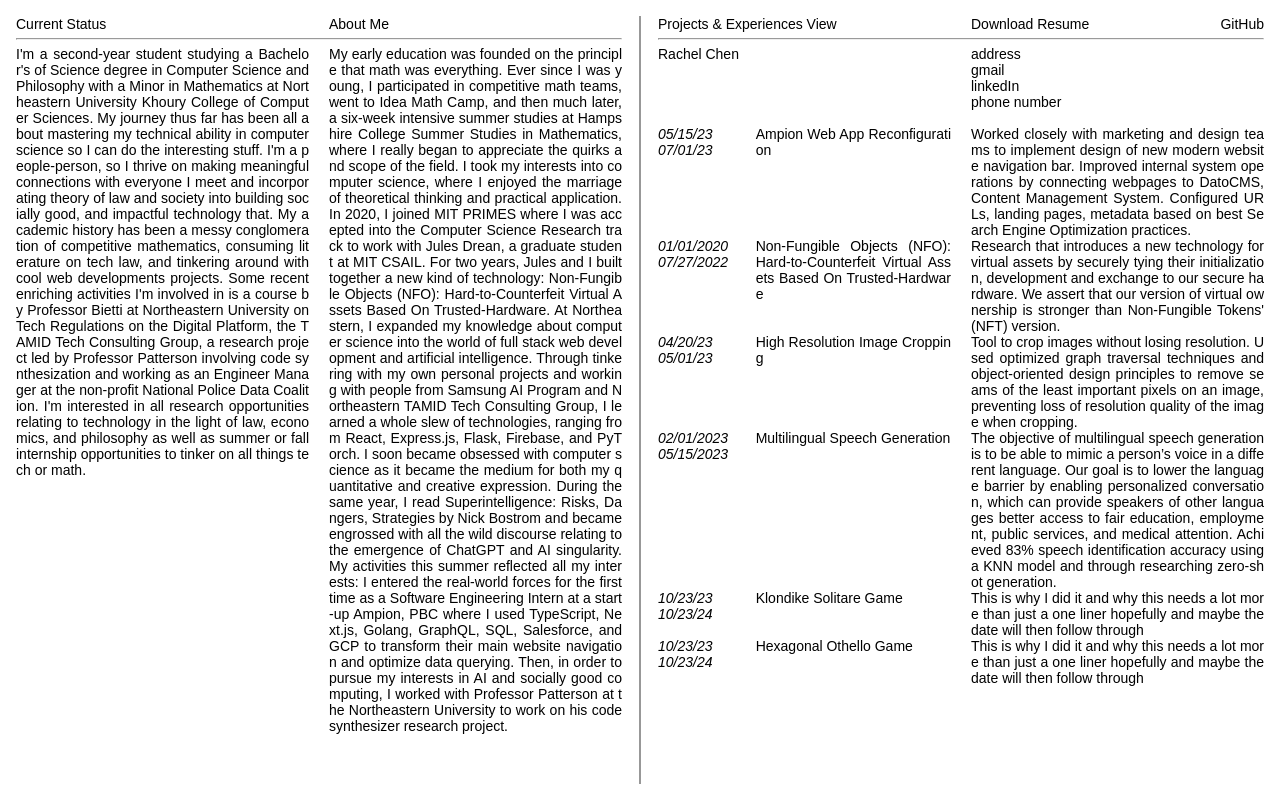
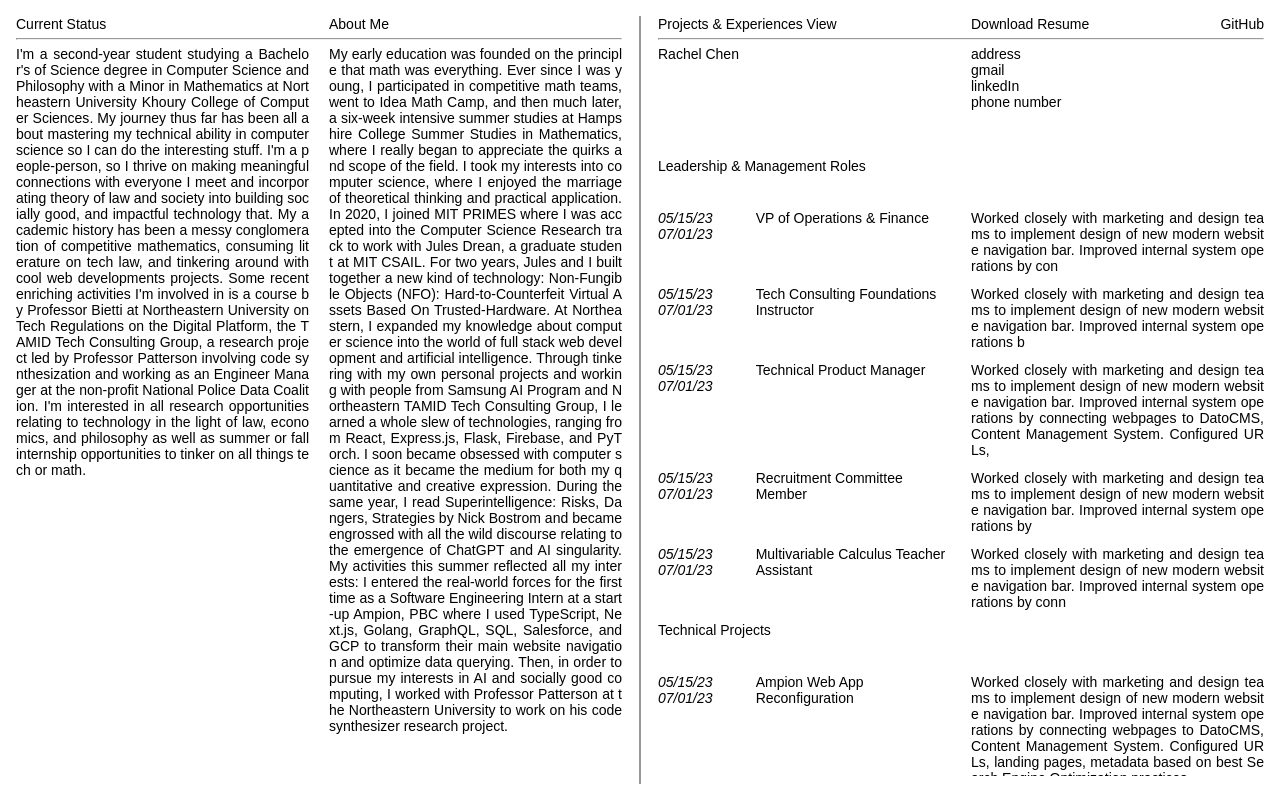
Before and after one commit to RachelJiarui/PersonalSite, a plain HTML site: page index.html in a window 1280 px wide. Drawn offline with Linux system fonts and the light colour scheme; a web font is replaced by a local one.

Commit message:
table view

```diff
--- a/index.html
+++ b/index.html
@@ -103,62 +103,133 @@
 
           <!-- Table work -->
           <div id="table-view-body" class="selected">
-            <div class="container table-view-body ">
+            <p class="heading">Leadership & Management Roles</p>
+            <div class="container">
               <!-- Item 1 -->
               <div class="title">
                 <div class="date">
                   <div>05/15/23</div>
                   <div>07/01/23</div>
                 </div>
-                <p>Ampion Web App Reconfiguration</p>
+                <p class="title-role">VP of Operations & Finance</p>
               </div>
-              <p>Worked closely with marketing and design teams to implement design of new modern website navigation bar. Improved internal system operations by connecting webpages to DatoCMS, Content Management System. Configured URLs, landing pages, metadata based on best Search Engine Optimization practices.</p>
+              <p class="desc">Worked closely with marketing and design teams to implement design of new modern website navigation bar. Improved internal system operations by con</p>
+              <!-- Item 1 -->
+              <div class="title">
+                <div class="date">
+                  <div>05/15/23</div>
+                  <div>07/01/23</div>
+                </div>
+                <p class="title-role">Tech Consulting Foundations Instructor</p>
+              </div>
+              <p class="desc">Worked closely with marketing and design teams to implement design of new modern website navigation bar. Improved internal system operations b</p>
+              <!-- Item 3 -->
+              <div class="title">
+                <div class="date">
+                  <div>05/15/23</div>
+                  <div>07/01/23</div>
+                </div>
+                <p class="title-role">Technical Product Manager</p>
+              </div>
+              <p class="desc">Worked closely with marketing and design teams to implement design of new modern website navigation bar. Improved internal system operations by connecting webpages to DatoCMS, Content Management System. Configured URLs,</p>
+              <!-- Item 4 -->
+              <div class="title">
+                <div class="date">
+                  <div>05/15/23</div>
+                  <div>07/01/23</div>
+                </div>
+                <p class="title-role">Recruitment Committee Member</p>
+              </div>
+              <p class="desc">Worked closely with marketing and design teams to implement design of new modern website navigation bar. Improved internal system operations by </p>
+              <!-- Item 5 -->
+              <div class="title">
+                <div class="date">
+                  <div>05/15/23</div>
+                  <div>07/01/23</div>
+                </div>
+                <p class="title-role">Multivariable Calculus Teacher Assistant</p>
+              </div>
+              <p class="desc">Worked closely with marketing and design teams to implement design of new modern website navigation bar. Improved internal system operations by conn</p>
+              <!-- Add here -->
+            </div>
+            <p class="heading">Technical Projects</p>
+            <div class="container">
+              <!-- Item 1 -->
+              <div class="title">
+                <div class="date">
+                  <div>05/15/23</div>
+                  <div>07/01/23</div>
+                </div>
+                <p class="title-role">Ampion Web App Reconfiguration</p>
+              </div>
+              <p class="desc">Worked closely with marketing and design teams to implement design of new modern website navigation bar. Improved internal system operations by connecting webpages to DatoCMS, Content Management System. Configured URLs, landing pages, metadata based on best Search Engine Optimization practices.</p>
               <!-- Item 2 -->
               <div class="title">
                 <div class="date">
                   <div>01/01/2020</div>
                   <div>07/27/2022</div>
                 </div>
-                <p>Non-Fungible Objects (NFO): Hard-to-Counterfeit Virtual Assets Based On Trusted-Hardware</p>
+                <p class="title-role">Non-Fungible Objects (NFO): Hard-to-Counterfeit Virtual Assets Based On Trusted-Hardware</p>
               </div>
-              <p>Research that introduces a new technology for virtual assets by securely tying their initialization, development and exchange to our secure hardware. We assert that our version of virtual ownership is stronger than Non-Fungible Tokens' (NFT) version.</p>
+              <p class="desc">Research that introduces a new technology for virtual assets by securely tying their initialization, development and exchange to our secure hardware. We assert that our version of virtual ownership is stronger than Non-Fungible Tokens' (NFT) version.</p>
               <!-- Item 3 -->
               <div class="title">
                 <div class="date">
                   <div>04/20/23</div>
                   <div>05/01/23</div>
                 </div>
-                <p>High Resolution Image Cropping</p>
+                <p class="title-role">High Resolution Image Cropping</p>
               </div>
-              <p>Tool to crop images without losing resolution. Used optimized graph traversal techniques and object-oriented design principles to remove seams of the least important pixels on an image, preventing loss of resolution quality of the image when cropping.</p>
+              <p class="desc">Tool to crop images without losing resolution. Used optimized graph traversal techniques and object-oriented design principles to remove seams of the least important pixels on an image, preventing loss of resolution quality of the image when cropping.</p>
               <!-- Item 4 -->
               <div class="title">
                 <div class="date">
                   <div>02/01/2023</div>
                   <div>05/15/2023</div>
                 </div>
-                <p>Multilingual Speech Generation</p>
+                <p class="title-role">Multilingual Speech Generation</p>
               </div>
-              <p>The objective of multilingual speech generation is to be able to mimic a person’s voice in a different language. Our goal is to lower the language barrier by enabling personalized conversation, which can provide speakers of other languages better access to fair education, employment, public services, and medical attention. Achieved 83% speech identification accuracy using a KNN model and through researching zero-shot generation.</p>
+              <p class="desc">The objective of multilingual speech generation is to be able to mimic a person’s voice in a different language. Our goal is to lower the language barrier by enabling personalized conversation, which can provide speakers of other languages better access to fair education, employment, public services, and medical attention. Achieved 83% speech identification accuracy using a KNN model and through researching zero-shot generation.</p>
               <!-- Item 5 -->
               <div class="title">
                 <div class="date">
                   <div>10/23/23</div>
                   <div>10/23/24</div>
                 </div>
-                <p>Klondike Solitare Game</p>
+                <p class="title-role">Klondike Solitare Game</p>
               </div>
-              <p>This is why I did it and why this needs a lot more than just a one liner hopefully and maybe the date will then follow through</p>
+              <p class="desc">This is why I did it and why this needs a lot more than just a one liner hopefully and maybe the date will then follow through</p>
               <!-- Item 6 -->
               <div class="title">
                 <div class="date">
                   <div>10/23/23</div>
                   <div>10/23/24</div>
                 </div>
-                <p>Hexagonal Othello Game</p>
+                <p class="title-role">Hexagonal Othello Game</p>
               </div>
-              <p>This is why I did it and why this needs a lot more than just a one liner hopefully and maybe the date will then follow through</p>
+              <p class="desc">This is why I did it and why this needs a lot more than just a one liner hopefully and maybe the date will then follow through</p>
               <!-- Add more here -->
+            </div>
+            <p class="heading">Written Work</p>
+            <div class="container">
+              <!-- Item 1 -->
+              <div class="title">
+                <div class="date">
+                  <div>10/23/23</div>
+                  <div>10/23/24</div>
+                </div>
+                <p class="title-role">Free Speech is a Triangle Literature Review</p>
+              </div>
+              <p class="desc">This is why I did it and why this needs a lot more than just a one liner hopefully and maybe the date will then follow through</p>
+              <!-- Item 2 -->
+              <div class="title">
+                <div class="date">
+                  <div>10/23/23</div>
+                  <div>10/23/24</div>
+                </div>
+                <p class="title-role">“Wear This Code, Go to Jail” by James Grimmelmann Analysis</p>
+              </div>
+              <p class="desc">This is why I did it and why this needs a lot more than just a one liner hopefully and maybe the date will then follow through</p>
             </div>
           </div>
         </div>
--- a/style.css
+++ b/style.css
@@ -8,11 +8,16 @@ p {
   margin: 0px;
   padding: 0px;
   word-break: break-all;
-  hyphens: auto;
+}
+
+.title-role {
+  overflow: auto;
+  word-break: normal;
+  white-space: normal;
+  text-align: start;
 }
 
 a {
-  word-wrap: break-word;
   text-decoration: none;
   color: black;
 }
@@ -101,7 +106,7 @@ hr {
 }
 
 .contact-section {
-  margin-bottom: 2vh;
+  margin-bottom: 6vh;
 }
 
 .image {
@@ -113,6 +118,14 @@ hr {
 .image-container {
   width: 100%;
   height: 50vh; /* Set the desired height */
+  overflow: hidden; /* Hide the overflowing content */
+}
+
+.image-bar-container {
+  margin-top: 12px;
+  margin-bottom: 12px;
+  width: 100%;
+  height: 12vh; /* Set the desired height */
   overflow: hidden; /* Hide the overflowing content */
 }
 
@@ -137,3 +150,11 @@ hr {
   flex-direction: column;
   font-style: italic;
 }
+
+.desc {
+  margin-bottom: 12px;
+}
+
+.heading {
+  margin-bottom: 36px;
+}
```
